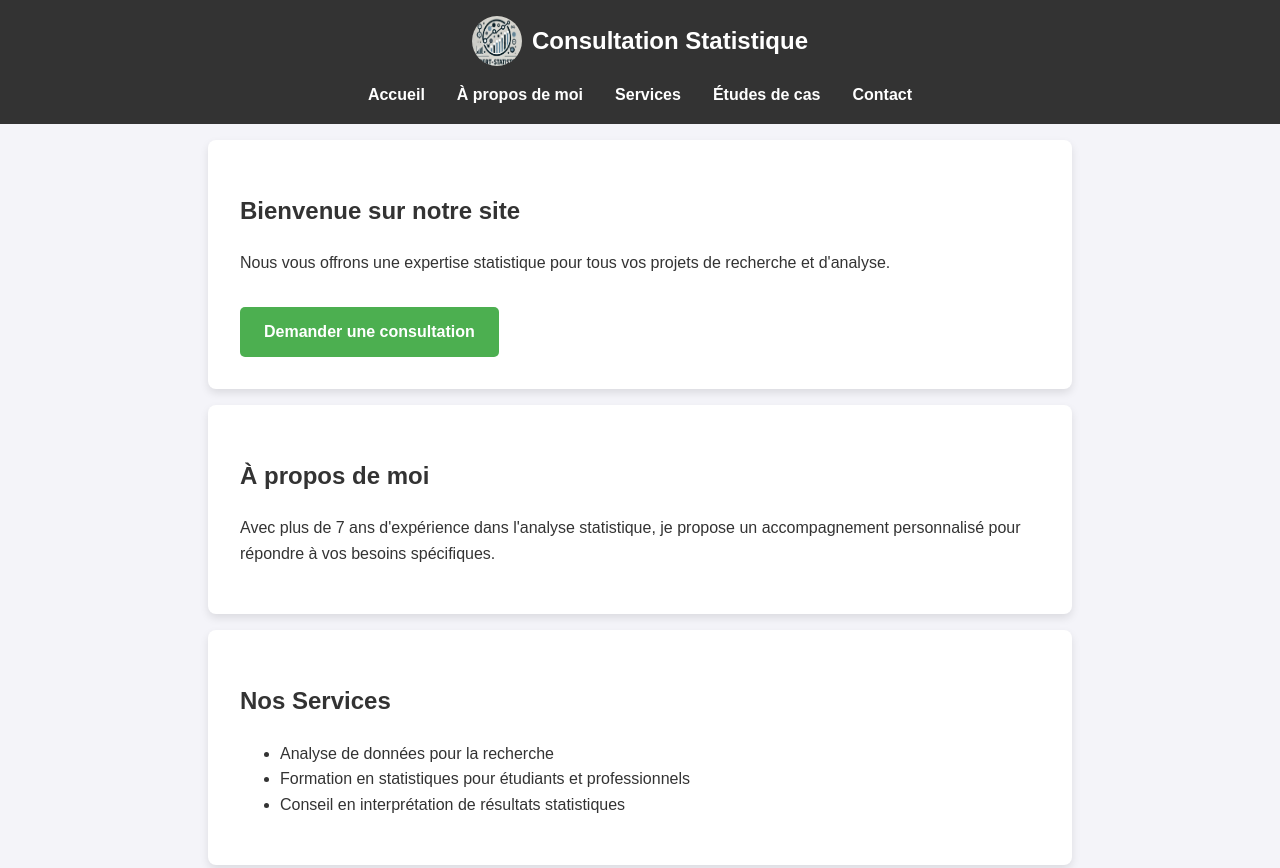
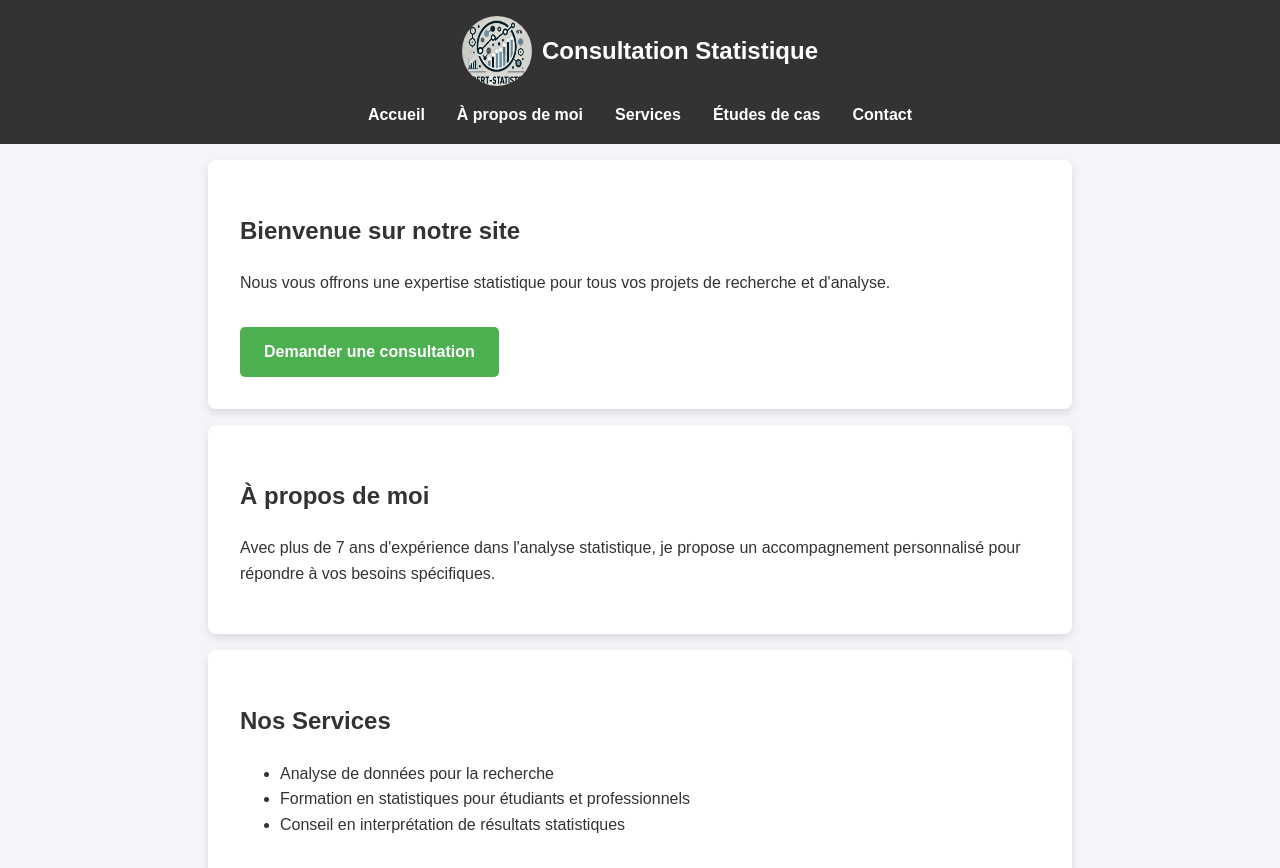
Before and after one commit to amineeek/Expert-Statistique.github.io, a plain HTML site: page index.html in a window 1280 px wide. Shown: the top 868 px of the page. Drawn offline with Linux system fonts and the light colour scheme.

Commit message:
Update styles.css

```diff
--- a/styles.css
+++ b/styles.css
@@ -96,9 +96,9 @@ footer p {
 }
 
 .logo {
-    width: 50px;
-    height: 50px;
-    border-radius: 50%; /* Arrondit le logo si besoin */
+    width: 70px;
+    height: 70px;
+    border-radius: 70%; /* Arrondit le logo si besoin */
 }
 
 header h1 {
```
